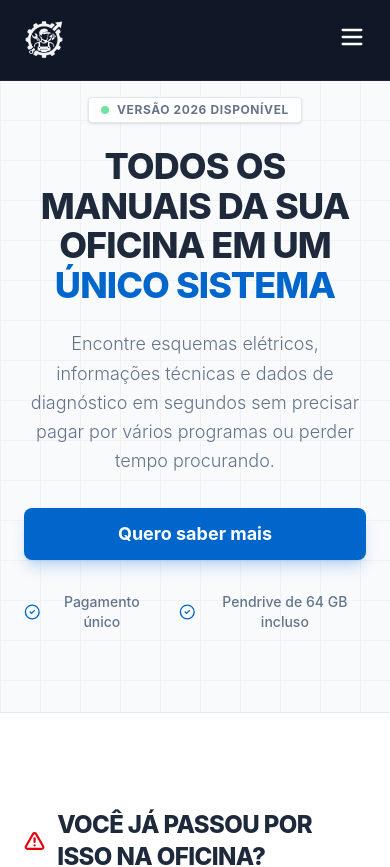
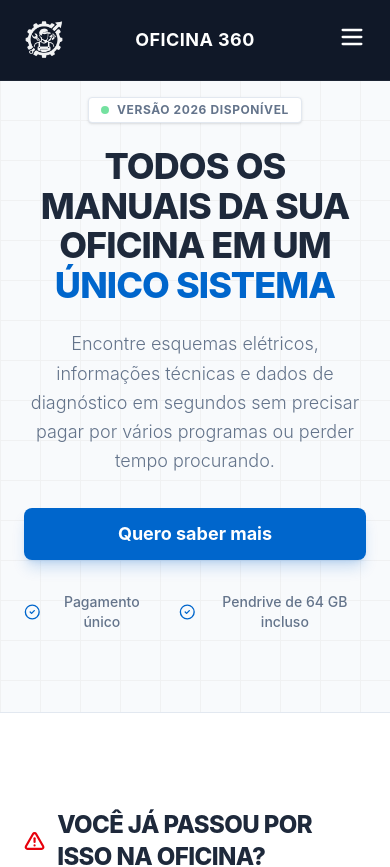
Before and after one commit to diogopimentels/oficina360-lp, a React (Vite) app: page / in a window 390 px wide. Shown: the top 867 px of the page. Built offline with nearby package versions, Linux system fonts and the light colour scheme.

Commit message:
Add OFICINA 360 brand text to navbar (centered on mobile, next to logo on desktop)

```diff
--- a/src/components/Navbar.jsx
+++ b/src/components/Navbar.jsx
@@ -30,7 +30,7 @@ const Navbar = () => {
                     : 'bg-gray-900 py-5'
                 }`}
         >
-            <div className="max-w-7xl mx-auto px-6 flex items-center justify-between">
+            <div className="max-w-7xl mx-auto px-6 flex items-center justify-between relative">
                 {/* Logo - White version */}
                 <div className="flex items-center gap-2 cursor-pointer" onClick={() => window.scrollTo({ top: 0, behavior: 'smooth' })}>
                     <img
@@ -38,7 +38,15 @@ const Navbar = () => {
                         alt="Oficina 360"
                         className="h-10 md:h-12 w-auto object-contain brightness-0 invert opacity-95 hover:opacity-100 transition-opacity"
                     />
+                    <span className="hidden md:block font-bold text-xl text-white tracking-wide ml-2 uppercase">
+                        Oficina 360
+                    </span>
                 </div>
+
+                {/* Mobile Brand Name (Centered) */}
+                <span className="md:hidden absolute left-1/2 top-1/2 -translate-x-1/2 -translate-y-1/2 font-bold text-lg text-white tracking-wide whitespace-nowrap uppercase">
+                    Oficina 360
+                </span>
 
                 {/* Desktop Menu */}
                 <div className="hidden md:flex items-center gap-8">
```
